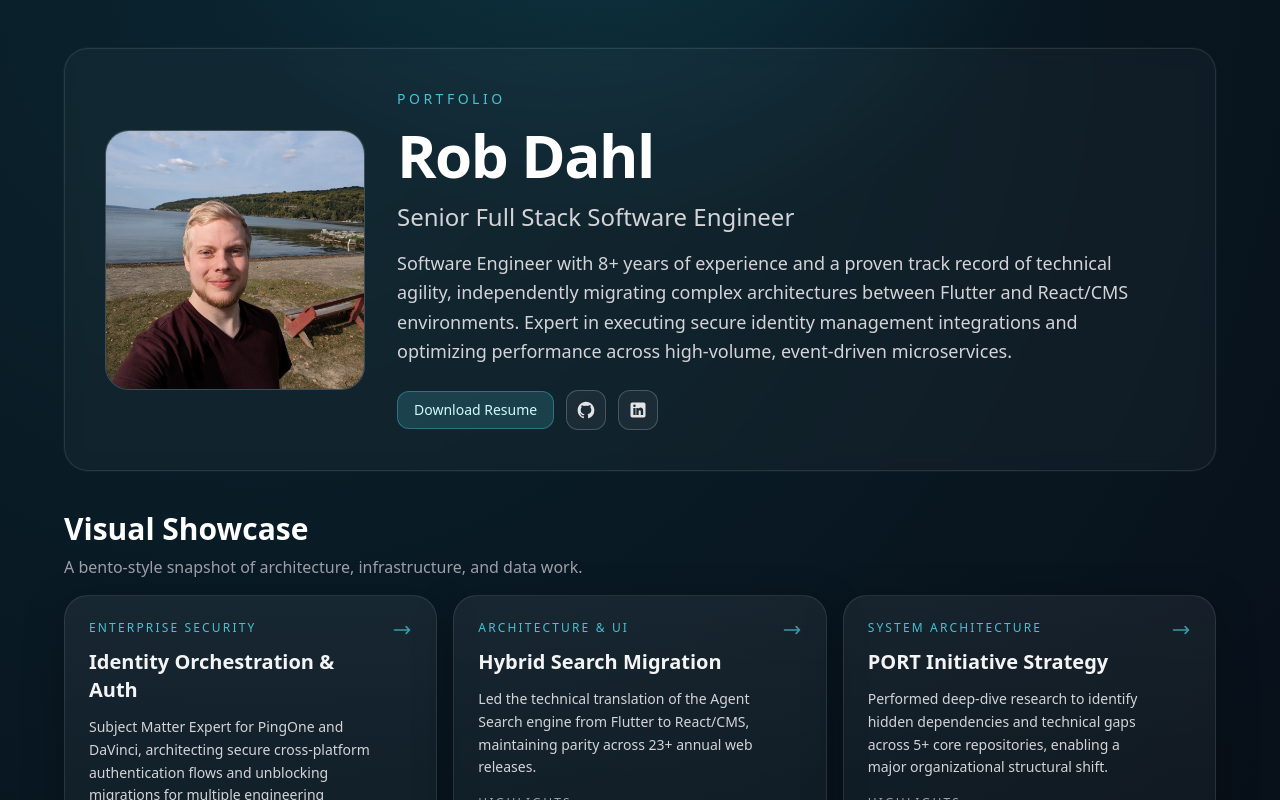
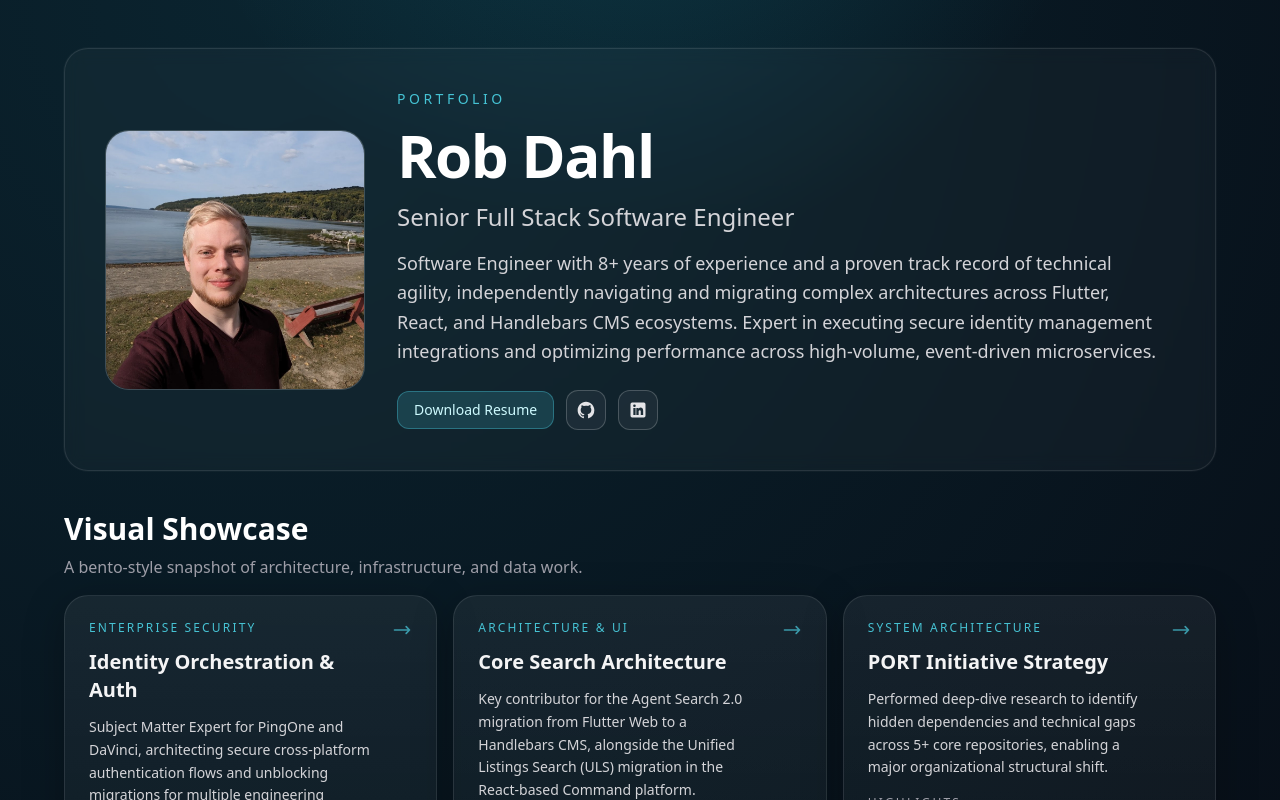
Before and after one commit to RobDahl/next-portfolio, a Next.js app: page / in a window 1280 px wide. Shown: the top 800 px of the page. Built offline with nearby package versions, Linux system fonts and the light colour scheme.

Commit message:
Update data.ts

```diff
--- a/src/data/data.ts
+++ b/src/data/data.ts
@@ -54,7 +54,7 @@ export const heroContent: HeroContent = {
   name: "Rob Dahl",
   title: "Senior Full Stack Software Engineer",
   summary:
-    "Software Engineer with 8+ years of experience and a proven track record of technical agility, independently migrating complex architectures between Flutter and React/CMS environments. Expert in executing secure identity management integrations and optimizing performance across high-volume, event-driven microservices.",
+    "Software Engineer with 8+ years of experience and a proven track record of technical agility, independently navigating and migrating complex architectures across Flutter, React, and Handlebars CMS ecosystems. Expert in executing secure identity management integrations and optimizing performance across high-volume, event-driven microservices.",
   photoPath: "/images/profile.jpg",
 };
 
@@ -69,13 +69,13 @@ export const bentoProjects: BentoProject[] = [
     tags: ["Security", "Identity", "PingOne"],
   },
   {
-    slug: "hybrid-search-migration",
-    title: "Hybrid Search Migration",
+    slug: "core-search-architecture",
+    title: "Core Search Architecture",
     subtitle: "Architecture & UI",
     description:
-      "Led the technical translation of the Agent Search engine from Flutter to React/CMS, maintaining parity across 23+ annual web releases.",
-    focusAreas: ["React", "Flutter Bridge", "GraphQL"],
-    tags: ["Technical Agility", "Migration", "GraphQL"],
+      "Key contributor for the Agent Search 2.0 migration from Flutter Web to a Handlebars CMS, alongside the Unified Listings Search (ULS) migration in the React-based Command platform.",
+    focusAreas: ["React", "Handlebars CMS", "GraphQL"],
+    tags: ["Technical Agility", "Migration", "Search Architecture"],
   },
   {
     slug: "architectural-strategy-port",
@@ -132,7 +132,7 @@ export const experienceTimeline: ExperienceEntry[] = [
     highlights: [
       "Engineering Velocity & Delivery: Successfully delivered 23 Web and 9 Mobile releases in a single year across React and Flutter ecosystems. Acted as a core contributor to the 2025 Luxury Site launch, architecting flexible theming using Handlebars, Less, and GraphQL.",
       "Identity Orchestration (Ping DaVinci): Served as the primary PingOne and DaVinci SME. Architected and standardized secure, cross-platform social authentication flows (Google, Facebook, Apple) to unblock security integrations for multiple engineering squads.",
-      "Core Search Architecture (ULS): Key contributor to the Unified Listings Search (ULS) and Agent Search 2.0 migrations. Led the technical translation of complex filtering, state management, and GraphQL payloads from a legacy Flutter app into a modernized React/CMS architecture.",
+      "Core Search Architecture: Key contributor for the 'Agent Search 2.0' migration, transitioning complex filtering and GraphQL payloads from Flutter Web to a Handlebars CMS to optimize SEO and performance, as well as the separate Unified Listings Search (ULS) migration in the React-based Command platform.",
       "Enterprise Compliance Engineering: Engineered critical MLS-specific compliance logic to ensure legal parity across web and mobile platforms, including rendering pipelines for restricted off-market listing photos and dynamic attribution labels.",
       "Infrastructure & DevOps: Resolved complex backend event-driven issues, including GCP Pub/Sub message payloads and cloud function timeouts. Participated in local DevOps audits to streamline MongoDB Atlas access and improve CI/CD build pipelines.",
       "Cross-Functional Leadership: Facilitated Agile ceremonies and acted as the operational backup for Product and Scrum leadership. Drove platform stability through rigorous peer code reviews and comprehensive regression testing during large-scale migrations.",
@@ -205,14 +205,14 @@ export const caseStudies: CaseStudy[] = [
     buttonText: "Enterprise Case Study",
   },
   {
-    slug: "hybrid-search-migration",
-    title: "Hybrid Search Migration",
-    hook: "Migrating complex search behavior from Flutter to React/CMS while preserving UX parity and delivery velocity.",
+    slug: "core-search-architecture",
+    title: "Core Search Architecture Migrations",
+    hook: "Executing dual architectural migrations: optimizing Consumer Search via Handlebars CMS while engineering Unified Listings Search (ULS) parity into a React enterprise platform.",
     problem:
-      "A legacy Flutter-based search experience created technical debt and slowed evolution in the web stack. Critical filtering logic and state management were tightly coupled to legacy implementation, creating high regression risk.",
+      "The organization faced two distinct architectural bottlenecks. On the Consumer side, a legacy Flutter Web search experience hindered SEO and web performance. Concurrently, the Agent-centric 'Command' platform lacked feature parity with the consumer experience and needed a modernized React implementation of the Unified Listings Search (ULS).",
     solution:
-      "Led the technical translation of core search workflows into React/CMS, maintaining parity across 23 annual web releases. Decomposed Flutter behavior into reusable web patterns and validated parity through iterative checkpoints, ensuring search reliability without sacrificing throughput.",
-    technologies: ["React", "Flutter Bridge", "CMS", "GraphQL", "State Management"],
+      "I served as a key contributor across both initiatives. For the Consumer platform, I helped translate the Agent Search engine from Flutter Web into a modernized Handlebars CMS to drastically improve load times and SEO. Simultaneously, I crossed over to the Command platform, engineering Consumer Parity features directly into their React codebase to ensure search reliability and feature consistency across the enterprise.",
+    technologies: ["React", "Handlebars CMS", "Flutter Web", "GraphQL", "State Management"],
     sourceUrl: undefined,
     buttonText: "Enterprise Case Study",
   },
```
